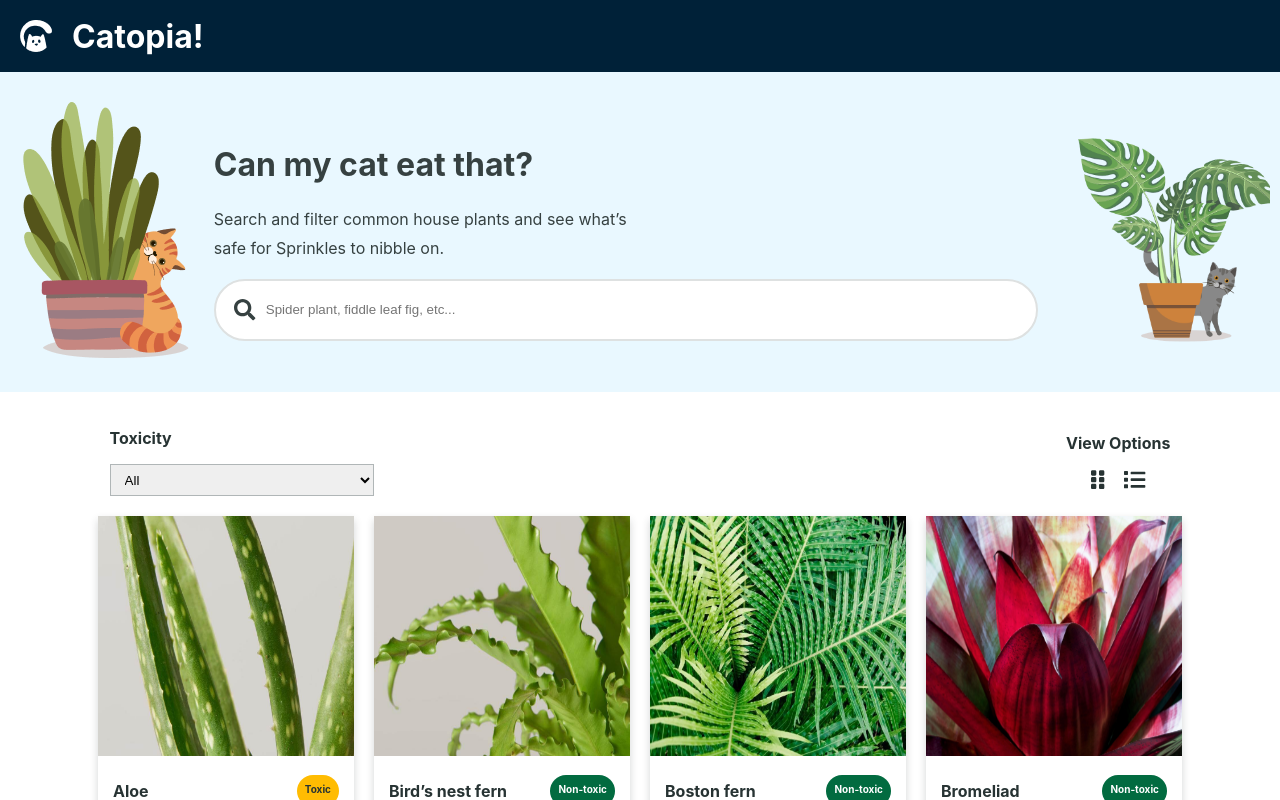
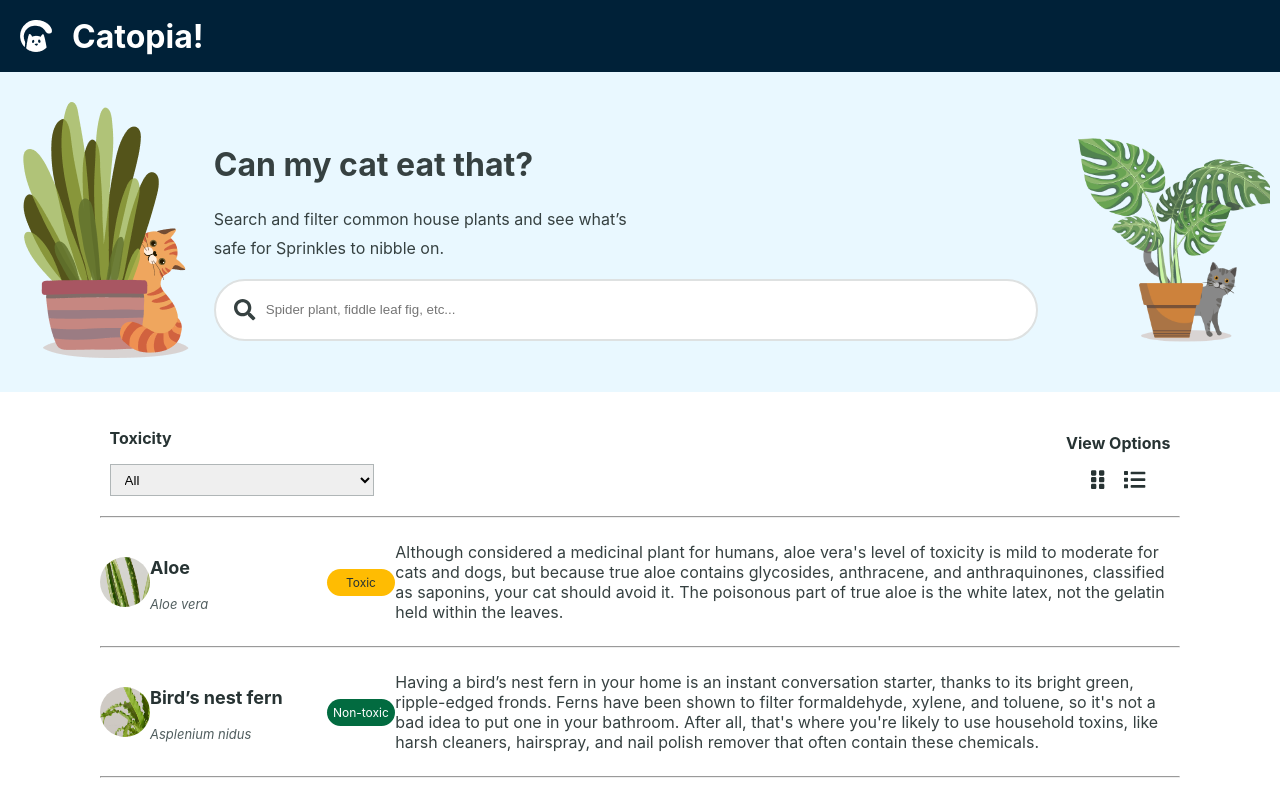
Before and after one commit to hazalozturk/can-my-cat-eat-that, a React (Create React App) app: page / in a window 1280 px wide. Both pictures are taken after a click on the icon 1134 px from the left and 479 px from the top of the page. Shown: the top 800 px of the page. Built offline with nearby package versions, Linux system fonts and the light colour scheme.

Commit message:
Apply list vs grid toggle

```diff
--- a/src/App.css
+++ b/src/App.css
@@ -9,6 +9,10 @@
   height: 1px;
   overflow: hidden;
 }
+hr {
+  color: #dee1e1;
+}
+
 /* Header related styles */
 .App-header {
   background-color: #002138;
@@ -123,12 +127,57 @@
   background-color: #026b40;
   color: white;
   border-radius: 48px;
-  padding: 8px;
-  font-size: 10px;
+  padding: 6px;
+  font-size: 12px;
 }
 p.toxic {
   background-color: #ffbc02;
   color: #273333;
+}
+/* Plant View section related styles end */
+
+/* Plant List section related styles */
+.plants-list {
+  list-style-type: none;
+  padding-right: 80px;
+  padding-left: 80px;
+}
+.plants-list li {
+}
+.plants-list span.name-col {
+  width: 180px;
+}
+.plants-list span.token-col {
+  width: 70px;
+  text-align: center;
+}
+.plants-list span.details-col {
+  width: 800px;
+}
+.list-wrapper {
+  display: flex;
+  flex-direction: row;
+  align-items: center;
+  justify-content: space-around;
+}
+.plant-avatar {
+  vertical-align: middle;
+  width: 50px;
+  height: 50px;
+  border-radius: 50%;
+}
+.plant-common-name {
+  font-weight: bold;
+  font-size: 18px;
+  color: #273333;
+}
+.plant-scientific-name {
+  color: #515e5f;
+  font-style: italic;
+  font-size: 13px;
+}
+.plant-details {
+  color: #364141;
 }
 /* Plant View section related styles end */
 
--- a/src/components/MainPage.js
+++ b/src/components/MainPage.js
@@ -24,6 +24,7 @@ const filterByToxicity = (toxicity, inventory) => {
 function MainPage() {
     const [inventory, setInventory] = useState(initialState);
     const [toxicity, setToxicity] = useState('All');
+    const [isGridView, setGridView] = useState(true);
 
     return (
         <>
@@ -43,7 +44,7 @@ function MainPage() {
                 </div>
             </div>
             <div className="plant-view-wrapper">
-                <PlantSection inventory={filterByToxicity(toxicity, inventory)} setToxicity={setToxicity} />
+                <PlantSection inventory={filterByToxicity(toxicity, inventory)} setToxicity={setToxicity} isGridView={isGridView} setGridView={setGridView} />
             </div>
         </>
     )
--- a/src/components/PlantSection.js
+++ b/src/components/PlantSection.js
@@ -1,14 +1,17 @@
-import React, { useState } from 'react';
+import React from 'react';
 import ToxicityFilter from './ToxicityFilter';
 import { FontAwesomeIcon } from '@fortawesome/react-fontawesome'
 import { faList } from '@fortawesome/free-solid-svg-icons'
 import { faGripVertical } from '@fortawesome/free-solid-svg-icons'
 
-const toDo = () => {
-    alert('TODO: toggle')
+function PlantSection(props) {
+    const switchToGrid = () => {
+        props.setGridView(true);
     };
 
-function PlantSection(props) {
+    const switchToList = () => {
+        props.setGridView(false);
+    };
     return (
         <div>
             <div className="selection-flex-grid">
@@ -19,24 +22,45 @@ function PlantSection(props) {
                 <div className="toggle-wrapper selection-flex-grid">
                     <div>
                         <p className="bold-text">View Options</p>
-                        <i className="toggle-icon" onClick={toDo}><FontAwesomeIcon icon={faGripVertical} size="lg" /></i >
-                        <i className="toggle-icon" onClick={toDo}><FontAwesomeIcon icon={faList} size="lg" /></i >
+                        <i className="toggle-icon" onClick={switchToGrid}><FontAwesomeIcon icon={faGripVertical} size="lg" /></i >
+                        <i className="toggle-icon" onClick={switchToList}><FontAwesomeIcon icon={faList} size="lg" /></i >
                     </div>
                 </div>
             </div>
+            {props.isGridView ?
                 <div className="flex-grid">
                     {props.inventory.map((plant, index) =>
                         <div className="card" key={index}>
                             <img src={require(`../${plant.image}`).default} alt={plant.names.scientific} className="plant-image" />
                             <div className="col">
                                 <div className="plant-info-row">
-                                <p className="plant-name">{plant.names.common}</p>
+                                    <p>{plant.names.common}</p>
                                     {plant.toxicity ? <p className="toxicity-token toxic">Toxic</p> : <p className="toxicity-token">Non-toxic</p>}
                                 </div>
                             </div>
                         </div>
                     )}
+                </div> :
+                <ul className="plants-list">
+                    <hr />
+                    {props.inventory.map((plant, index) =>
+                        <>
+                            <li key={index}>
+                                <div className="list-wrapper">
+                                    <img src={require(`../${plant.image}`).default} alt={'avatar of' + ' ' + plant.names.common} className="plant-avatar" />
+                                    <span className="name-col">
+                                        <p className="plant-common-name">{plant.names.common}</p>
+                                        <p className="plant-scientific-name">{plant.names.scientific}</p>
+                                    </span>
+                                    <span className="token-col">{plant.toxicity ? <p className="toxicity-token toxic">Toxic</p> : <p className="toxicity-token">Non-toxic</p>}</span>
+                                    <span className="details-col"><p className="plant-details">{plant.details}</p></span>
                                 </div>
+                            </li>
+                            <hr key={index + plant.names.common + 'hr'} />
+                        </>
+                    )}
+                </ul>
+            }
         </div>
     );
 }
```
Lines whose indentation alone changed are shown as unchanged.
